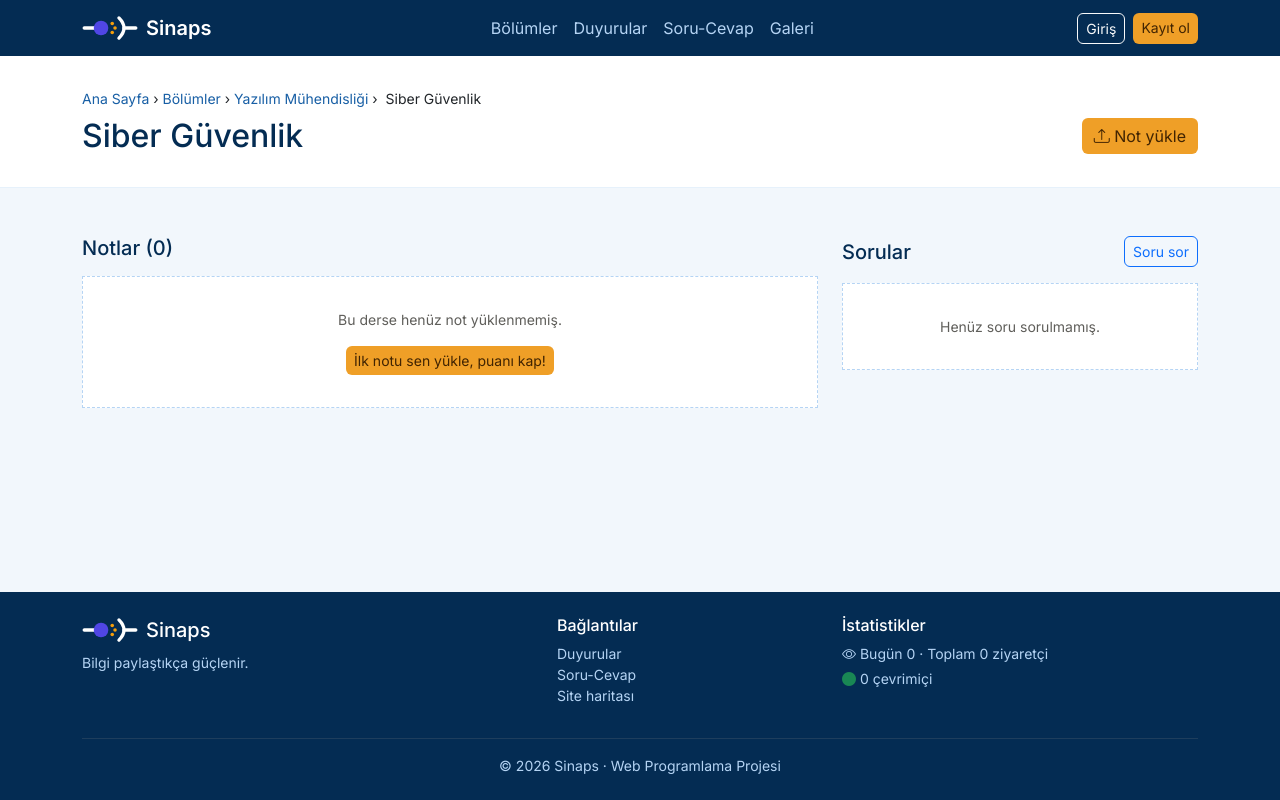
After one commit to kubrabasimoglu32/Sinaps, a Node server app: page /ders/siber-guvenlik in a window 1280 px wide. The commit adds this page. Run offline with Node 20, Linux system fonts and the light colour scheme.

Commit message:
Bölümler, bölüm ve ders sayfaları eklendi (slug ile)

```diff
--- a/controllers/siteController.js
+++ b/controllers/siteController.js
@@ -1,17 +1,31 @@
 const { bolumler, dersler, notlar, duyurular, kullanicilar, sorular } = require("../data/dummy");
 
-// Yardımcı fonksiyon: id'si verilen dersi bulur
+// ===================================================
+// YARDIMCI FONKSİYONLAR (her zaman en üstte dursun)
+// ===================================================
+
+// id'si verilen dersi bulur
 const dersBul = (id) => dersler.find(d => d.id === id);
+
+// Bir bölümün ders ve not sayısını hesaplar
+const bolumOzeti = (bolum) => {
+    const bolumunDersleri = dersler.filter(d => d.bolumId === bolum.id);
+    const dersIdleri = bolumunDersleri.map(d => d.id);
+    const notSayisi = notlar.filter(n => dersIdleri.includes(n.dersId)).length;
+    return { ...bolum, dersSayisi: bolumunDersleri.length, notSayisi: notSayisi };
+};
+
+// 404 sayfasını gösterir
+const bulunamadi = (res) => res.status(404).render("404", { title: "Sayfa bulunamadı" });
+
+
+// ===================================================
+// SAYFALAR
+// ===================================================
 
 // ===== ANA SAYFA =====
 exports.anasayfa = (req, res) => {
-
-    const bolumListesi = bolumler.map(bolum => {
-        const bolumunDersleri = dersler.filter(d => d.bolumId === bolum.id);
-        const dersIdleri = bolumunDersleri.map(d => d.id);
-        const notSayisi = notlar.filter(n => dersIdleri.includes(n.dersId)).length;
-        return { ...bolum, dersSayisi: bolumunDersleri.length, notSayisi: notSayisi };
-    });
+    const bolumListesi = bolumler.map(bolumOzeti);
 
     const notListesi = notlar.map(not => ({ ...not, ders: dersBul(not.dersId) }));
 
@@ -30,3 +44,45 @@ exports.anasayfa = (req, res) => {
         sorular: soruListesi
     });
 };
+
+// ===== BÖLÜMLER LİSTESİ =====
+exports.bolumler = (req, res) => {
+    res.render("bolumler", {
+        title: "Bölümler",
+        bolumler: bolumler.map(bolumOzeti)
+    });
+};
+
+// ===== BÖLÜM DETAY: /bolum/:slug =====
+exports.bolumDetay = (req, res) => {
+    const bolum = bolumler.find(b => b.slug === req.params.slug);
+    if (!bolum) return bulunamadi(res);
+
+    const dersListesi = dersler
+        .filter(d => d.bolumId === bolum.id)
+        .map(ders => ({
+            ...ders,
+            notSayisi: notlar.filter(n => n.dersId === ders.id).length,
+            soruSayisi: sorular.filter(s => s.dersId === ders.id).length
+        }));
+
+    res.render("bolum", { title: bolum.ad, bolum: bolum, dersler: dersListesi });
+};
+
+// ===== DERS DETAY: /ders/:slug =====
+exports.dersDetay = (req, res) => {
+    const ders = dersler.find(d => d.slug === req.params.slug);
+    if (!ders) return bulunamadi(res);
+
+    const bolum = bolumler.find(b => b.id === ders.bolumId);
+    const dersNotlari = notlar.filter(n => n.dersId === ders.id);
+    const dersSorulari = sorular.filter(s => s.dersId === ders.id);
+
+    res.render("ders", {
+        title: ders.ad,
+        ders: ders,
+        bolum: bolum,
+        notlar: dersNotlari,
+        sorular: dersSorulari
+    });
+};
--- a/public/css/style.css
+++ b/public/css/style.css
@@ -107,3 +107,20 @@ h1, h2, h3, h4, h5, h6 { color: var(--lacivert); }
 .puan { color: #854F0B; font-weight: 500; }
 .sinaps-kart a { color: var(--lacivert); text-decoration: none; }
 .sinaps-kart a:hover { color: var(--mavi); }
+
+/* ===== SAYFA BAŞLIK ŞERİDİ ===== */
+.sayfa-baslik {
+    background-color: #ffffff;
+    border-bottom: 1px solid var(--acik-mavi);
+    padding: 32px 0;
+}
+.breadcrumb { margin-bottom: 8px; font-size: 0.875rem; }
+.breadcrumb a { color: var(--mavi); text-decoration: none; }
+
+/* ===== BOŞ DURUM (henüz içerik yoksa) ===== */
+.bos-durum {
+    background: #ffffff;
+    border: 1px dashed #B5D4F4;
+    padding: 32px;
+    text-align: center;
+}
--- a/routes/site.js
+++ b/routes/site.js
@@ -5,5 +5,9 @@ const siteController = require("../controllers/siteController");
 
 // Adres → Controller fonksiyonu
 router.get("/", siteController.anasayfa);
+router.get("/", siteController.anasayfa);
+router.get("/bolumler", siteController.bolumler);
+router.get("/bolum/:slug", siteController.bolumDetay);
+router.get("/ders/:slug", siteController.dersDetay);
 
 module.exports = router;
--- /dev/null
+++ b/views/ders.ejs
@@ -0,0 +1,68 @@
+<%- include("partials/head") %>
+<%- include("partials/navbar") %>
+
+<section class="sayfa-baslik">
+    <div class="container">
+        <nav class="breadcrumb">
+            <a href="/">Ana Sayfa</a>&nbsp;›&nbsp;
+            <a href="/bolumler">Bölümler</a>&nbsp;›&nbsp;
+            <a href="/bolum/<%= bolum.slug %>"><%= bolum.ad %></a>&nbsp;›&nbsp;
+            <%= ders.ad %>
+        </nav>
+        <div class="d-flex justify-content-between align-items-center flex-wrap gap-2">
+            <h2 class="mb-0"><%= ders.ad %></h2>
+            <a href="/not-yukle" class="btn btn-turuncu"><i class="bi bi-upload"></i> Not yükle</a>
+        </div>
+    </div>
+</section>
+
+<main class="container py-5">
+    <div class="row g-4">
+
+        <!-- NOTLAR -->
+        <div class="col-lg-8">
+            <h5 class="mb-3">Notlar (<%= notlar.length %>)</h5>
+
+            <% if (notlar.length === 0) { %>
+                <div class="bos-durum">
+                    <p class="soluk mb-3">Bu derse henüz not yüklenmemiş.</p>
+                    <a href="/not-yukle" class="btn btn-turuncu btn-sm">İlk notu sen yükle, puanı kap!</a>
+                </div>
+            <% } else { %>
+                <% notlar.forEach(not => { %>
+                    <div class="sinaps-kart mb-3 d-flex justify-content-between align-items-center">
+                        <div>
+                            <h6 class="mb-1"><a href="/not/<%= not.slug %>"><%= not.baslik %></a></h6>
+                            <span class="soluk"><%= not.yukleyen %> · <%= not.indirme %> indirme</span>
+                        </div>
+                        <a href="/not/<%= not.slug %>" class="btn btn-turuncu btn-sm">İndir</a>
+                    </div>
+                <% }) %>
+            <% } %>
+        </div>
+
+        <!-- SORULAR -->
+        <div class="col-lg-4">
+            <div class="d-flex justify-content-between align-items-center mb-3">
+                <h5 class="mb-0">Sorular</h5>
+                <a href="/soru-sor" class="btn btn-outline-primary btn-sm">Soru sor</a>
+            </div>
+
+            <% if (sorular.length === 0) { %>
+                <div class="bos-durum">
+                    <p class="soluk mb-0">Henüz soru sorulmamış.</p>
+                </div>
+            <% } else { %>
+                <% sorular.forEach(soru => { %>
+                    <div class="sinaps-kart mb-3">
+                        <h6 class="mb-1"><a href="/soru/<%= soru.slug %>"><%= soru.baslik %></a></h6>
+                        <span class="soluk"><%= soru.soran %> · <%= soru.cevapSayisi %> cevap</span>
+                    </div>
+                <% }) %>
+            <% } %>
+        </div>
+
+    </div>
+</main>
+
+<%- include("partials/footer") %>
```
Also changed, not shown: views/bolum.ejs (added, +37 -0 lines), views/bolumler.ejs (added, +27 -0 lines).
